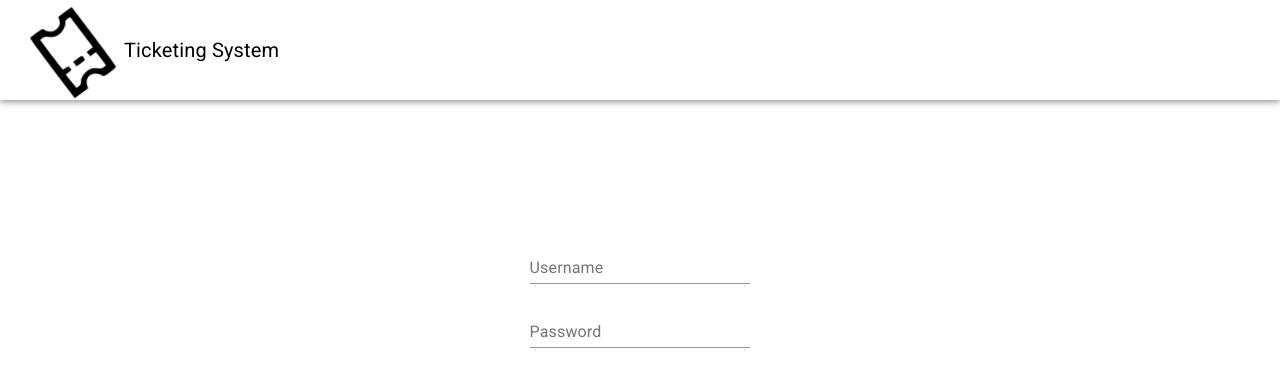
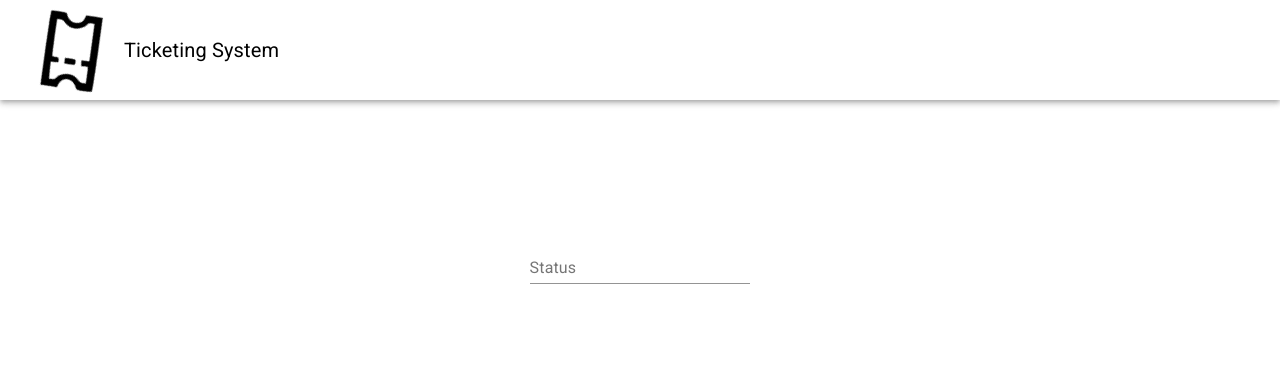
Before and after one commit to abcamitan/ASP.NET-Core-5-and-React, a React (Create React App) app in the folder ticketing.ui/: page /Dashboard in a window 1280 px wide. Shown: the top 376 px of the page. Built offline with nearby package versions, Linux system fonts and the light colour scheme.

Commit message:
Add Router to navigate

```diff
--- a/ticketing.ui/package.json
+++ b/ticketing.ui/package.json
@@ -11,9 +11,11 @@
     "@types/node": "^12.19.9",
     "@types/react": "^16.14.2",
     "@types/react-dom": "^16.9.10",
+    "@types/react-router-dom": "^5.1.6",
     "fontsource-roboto": "^4.0.0",
     "react": "^17.0.1",
     "react-dom": "^17.0.1",
+    "react-router-dom": "^5.2.0",
     "react-scripts": "4.0.1",
     "typescript": "^4.1.3",
     "web-vitals": "^0.2.4"
--- a/ticketing.ui/src/App.tsx
+++ b/ticketing.ui/src/App.tsx
@@ -1,12 +1,13 @@
 import React from 'react';
-import Header from './Header' ;
+
 import Login from './Login' ;
 
-export default function App() : JSX.Element {
+export default class App extends React.Component {
+  render() {
     return (
-    <div>
-      <Header />
+      <div>
       <Login />
     </div>
-  );
+    );
+  }
 }
--- /dev/null
+++ b/ticketing.ui/src/Dashboard.tsx
@@ -0,0 +1,15 @@
+import React from 'react';
+
+import Status from './Status';
+
+class Dashboard extends React.Component {
+  render() {
+    return (
+      <>
+        <Status />
+      </>
+    );
+  }
+}
+
+export default Dashboard;
--- /dev/null
+++ b/ticketing.ui/src/History.tsx
@@ -0,0 +1,3 @@
+import { createBrowserHistory as history} from 'history';
+
+export default history();
--- a/ticketing.ui/src/Login.tsx
+++ b/ticketing.ui/src/Login.tsx
@@ -1,6 +1,10 @@
 import React from 'react';
 import { makeStyles } from '@material-ui/core/styles';
 import TextField from '@material-ui/core/TextField';
+import Button from '@material-ui/core/Button';
+
+import Header from './Header' ;
+import history from './History';
 
 const useStyles = makeStyles((theme) => ({
   root: {
@@ -18,9 +22,13 @@ export default function Login() : JSX.Element {
     const classes = useStyles();
 
     return (
-        <form className={classes.root} noValidate autoComplete="off">
-            <TextField id="text-username" label="Username" />
-            <TextField id="text-password" label="Password" type="password" />
-        </form>
+      <>
+        <Header />
+          <form className={classes.root} noValidate autoComplete="off">
+              <TextField id="text-username" label="Username" />
+              <TextField id="text-password" label="Password" type="password" />
+              <Button onClick={() => history.push('/Dashboard')}>Login</Button>
+          </form>
+      </>
     );
   }
--- /dev/null
+++ b/ticketing.ui/src/Routes.tsx
@@ -0,0 +1,19 @@
+import React from "react";
+import { Router, Switch, Route } from "react-router-dom";
+
+import Dashboard from "./Dashboard";
+import App from "./App";
+import history from './History';
+
+export default class Routes extends React.Component {
+    render() {
+        return (
+            <Router history={history}>
+                <Switch>
+                    <Route path="/" exact component={App} />
+                    <Route path="/Dashboard" component={Dashboard} />
+                </Switch>
+            </Router>
+        )
+    }
+}
--- /dev/null
+++ b/ticketing.ui/src/Status.tsx
@@ -0,0 +1,30 @@
+import React from 'react';
+import { makeStyles } from '@material-ui/core/styles';
+import TextField from '@material-ui/core/TextField';
+
+import Header from './Header' ;
+
+const useStyles = makeStyles((theme) => ({
+    root: {
+      '& > *': {
+        margin: theme.spacing(1),
+        width: '25ch',
+      },
+      display: "grid",
+      justifyItems: "center",
+      margin: "10%",
+    },
+  }));
+
+  export default function Status() : JSX.Element {
+      const classes = useStyles();
+
+      return (
+        <>
+          <Header />
+            <form className={classes.root} noValidate autoComplete="off">
+                <TextField id="text-status" label="Status" />
+            </form>
+        </>
+      );
+    }
--- a/ticketing.ui/src/index.tsx
+++ b/ticketing.ui/src/index.tsx
@@ -1,12 +1,14 @@
 import React from 'react';
 import ReactDOM from 'react-dom';
+import reportWebVitals from './reportWebVitals';
+
 import 'fontsource-roboto';
 import App from './App';
-import reportWebVitals from './reportWebVitals';
+import Routes from './Routes';
 
 ReactDOM.render(
   <React.StrictMode>
-    <App />
+    <Routes />
   </React.StrictMode>,
   document.getElementById('root')
 );
```
Also changed, not shown: 1 other file (tests, documents, lock files or other folders).
